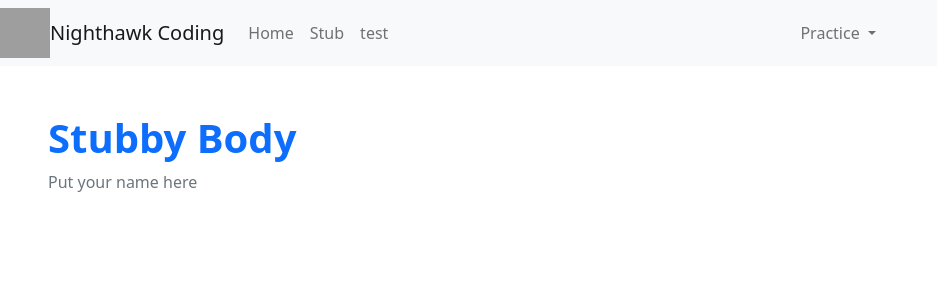
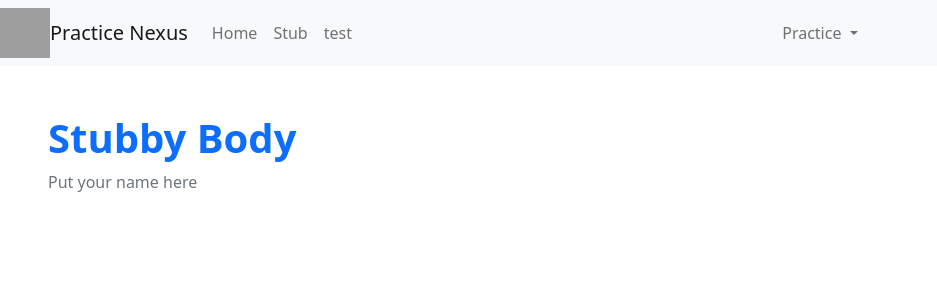
Before and after one commit to Firestorm0986/PBLproject, a Flask app: page /stub/ in a window 1280 px wide. Shown: the top 300 px of the page, without its empty margins (0-937 px from the left). Run offline with Flask 2, Linux system fonts and the light colour scheme; grey boxes are pictures that could not be loaded.

Commit message:
navbar update

```diff
--- a/templates/layouts/navbar.html
+++ b/templates/layouts/navbar.html
@@ -3,7 +3,7 @@ This HTML is setup as a fragment allowing it to be "included" by other HTML file
 -->
 <nav class="navbar navbar-expand-lg navbar-light bg-light">
     <img src="{{ url_for('static', filename='assets/Practicenexus.png') }}" width="50" height="50" class="d-inline-block align-center" alt="">
-    <a class="navbar-brand" href="index.html">{{basename}}</a>
+    <a class="navbar-brand" href="index.html"> Practice Nexus</a>
     <button class="navbar-toggler" type="button" data-toggle="collapse" data-target="#navbarNavAltMarkup" aria-controls="navbarNavAltMarkup" aria-expanded="false" aria-label="Toggle navigation">
         <span class="navbar-toggler-icon"></span>
     </button>
```
